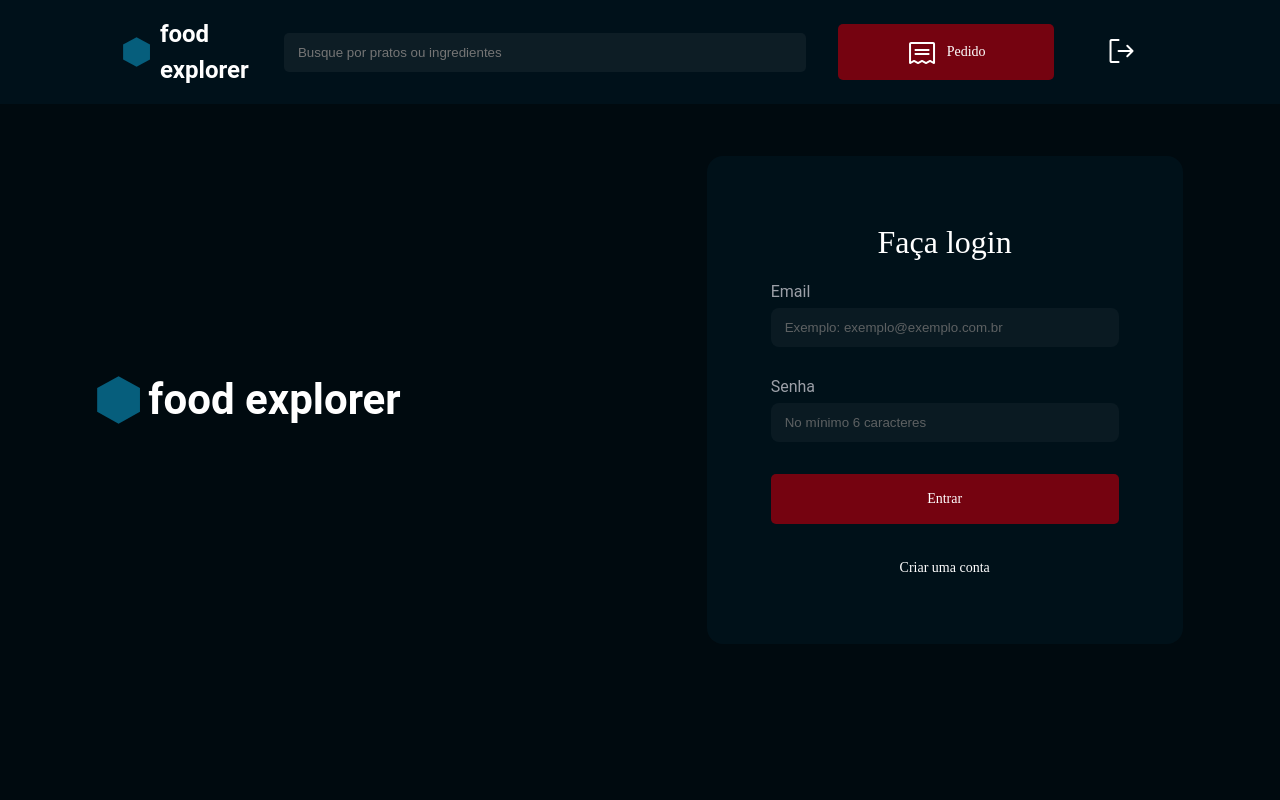
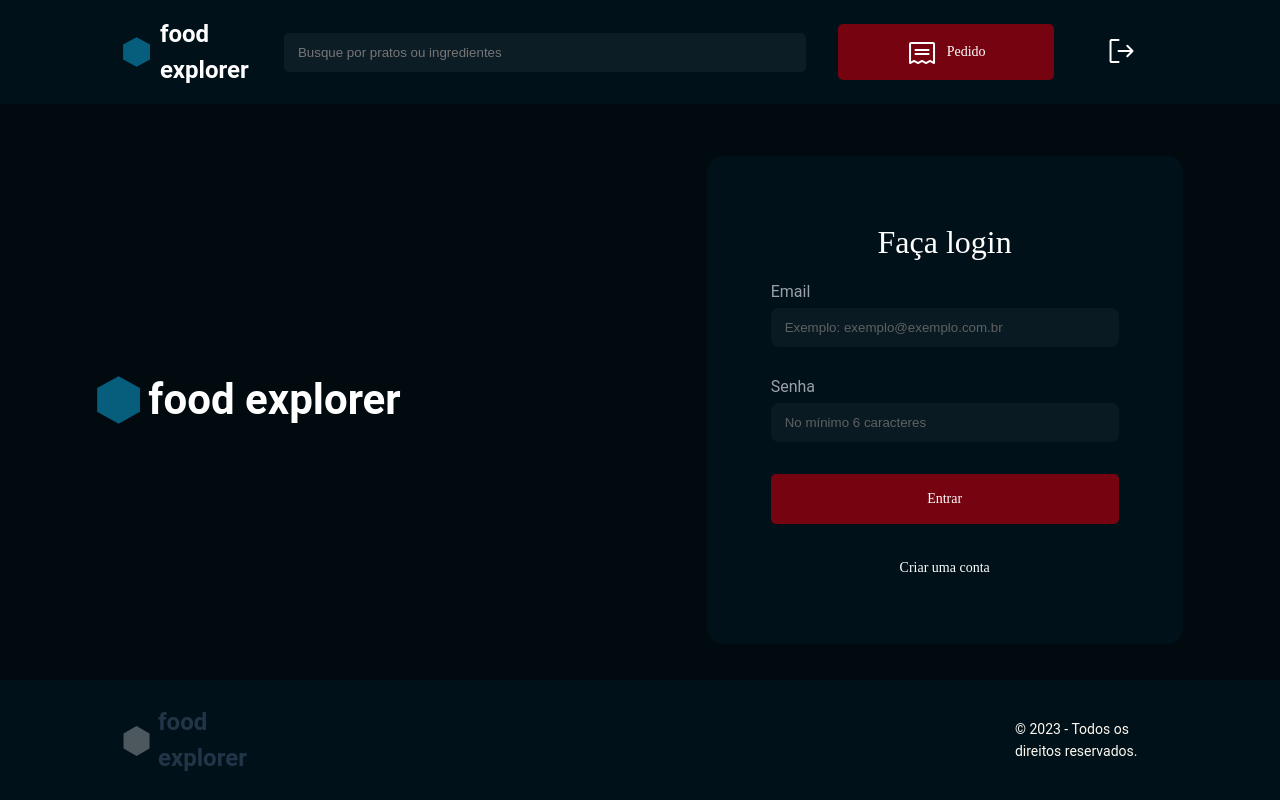
Before and after one commit to Rickazuo/desafio_final_frontend, a React (Vite) app: page / in a window 1280 px wide. Built offline with nearby package versions, Linux system fonts and the light colour scheme.

Commit message:
added footer

```diff
--- a/src/App.jsx
+++ b/src/App.jsx
@@ -4,6 +4,7 @@ import Home from "./pages/Home/home";
 import CreateAccount from "./pages/CreateAccount/createAccount";
 import LoginAccount from "./pages/LoginAccount/loginAccount";
 import Header from "./components/Header/header";
+import Footer from "./components/Footer/footer";
 
 function App() {
   const [count, setCount] = useState(0);
@@ -12,6 +13,7 @@ function App() {
     <main>
       <Header />
       <LoginAccount />
+      <Footer />
     </main>
   );
 }
--- /dev/null
+++ b/src/components/Footer/footer.jsx
@@ -0,0 +1,22 @@
+import styles from "./footer.module.css";
+import polygonOpaque from "../../assets/polygonOpaque.svg";
+
+export default function Footer() {
+  return (
+    <main className={styles.footer}>
+      <div className={styles.markBusinessFooter}>
+        <img
+          className={styles.icon}
+          src={polygonOpaque}
+          alt="icon of business opaque"
+        />
+        <span className={`${styles.textBanner} roboto-bigger-bold`}>
+          food explorer
+        </span>
+      </div>
+      <span className={`${styles.copyright} roboto-smaller-regular`}>
+        © 2023 - Todos os direitos reservados.
+      </span>
+    </main>
+  );
+}
--- /dev/null
+++ b/src/components/Footer/footer.module.css
@@ -0,0 +1,21 @@
+.footer {
+  display: flex;
+  width: 100%;
+  align-items: center;
+  gap: 48rem;
+  position: absolute;
+  bottom: 0;
+  left: 0;
+  padding: 1.5rem 7.6875rem;
+  justify-content: center;
+  background: var(--dark-dark-600);
+}
+.markBusinessFooter {
+  display: flex;
+  gap: 0.5rem;
+  align-items: center;
+}
+
+.copyright {
+  color: var(--light-light-200);
+}
```
Also changed, not shown: src/assets/polygonOpaque.svg (added).
